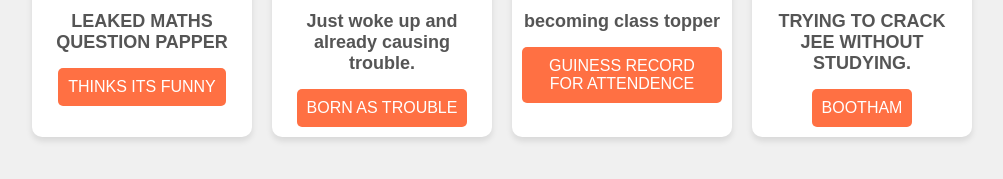
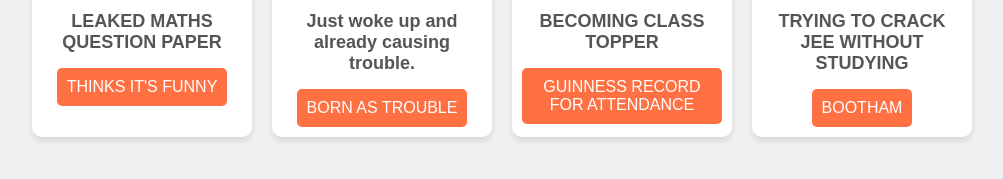
Before and after one commit to BXBotz2021/CRIMINALS, a plain HTML site: page index.html in a window 1280 px wide. Shown: the part 281-460 px from the top of the page, without its empty margins (138-1141 px from the left). Drawn offline with Linux system fonts and the light colour scheme.

Commit message:
Update index.html

```diff
--- a/index.html
+++ b/index.html
@@ -66,26 +66,25 @@
   <h1>UNDERWORLD CRIMINALS</h1>
   <div class="photo-container">
     <div class="photo-card">
-      <img src="https://envs.sh/lhs.jpg" alt="Friend 1">
-      <div class="caption">LEAKED MATHS QUESTION PAPPER</div>
-      <button class="funny-btn">THINKS ITS FUNNY</button>
+      <img src="https://envs.sh/lhs.jpg" alt="Leaked Maths Question Paper">
+      <div class="caption">LEAKED MATHS QUESTION PAPER</div>
+      <button class="funny-btn">THINKS IT'S FUNNY</button>
     </div>
     <div class="photo-card">
-      <img src="https://envs.sh/lh7.jpg" alt="Friend 2">
+      <img src="https://envs.sh/lh7.jpg" alt="Just woke up and already causing trouble">
       <div class="caption">Just woke up and already causing trouble.</div>
       <button class="funny-btn">BORN AS TROUBLE</button>
     </div>
-        <div class="photo-card">
-      <img src="https://envs.sh/lhH.jpg" alt="Friend 2">
-      <div class="caption">becoming class topper</div>
-      <button class="funny-btn">GUINESS RECORD FOR ATTENDENCE</button>
+    <div class="photo-card">
+      <img src="https://envs.sh/lhH.jpg" alt="Becoming class topper">
+      <div class="caption">BECOMING CLASS TOPPER</div>
+      <button class="funny-btn">GUINNESS RECORD FOR ATTENDANCE</button>
     </div>
-        <div class="photo-card">
-      <img src="https://envs.sh/lh7.jpg" alt="Friend 2">
-      <div class="caption">TRYING TO CRACK JEE WITHOUT STUDYING.</div>
+    <div class="photo-card">
+      <img src="https://envs.sh/lhO.jpg" alt="Trying to crack JEE without studying">
+      <div class="caption">TRYING TO CRACK JEE WITHOUT STUDYING</div>
       <button class="funny-btn">BOOTHAM</button>
     </div>
-    <!-- Add more photo cards as needed -->
   </div>
 
 </body>
```
